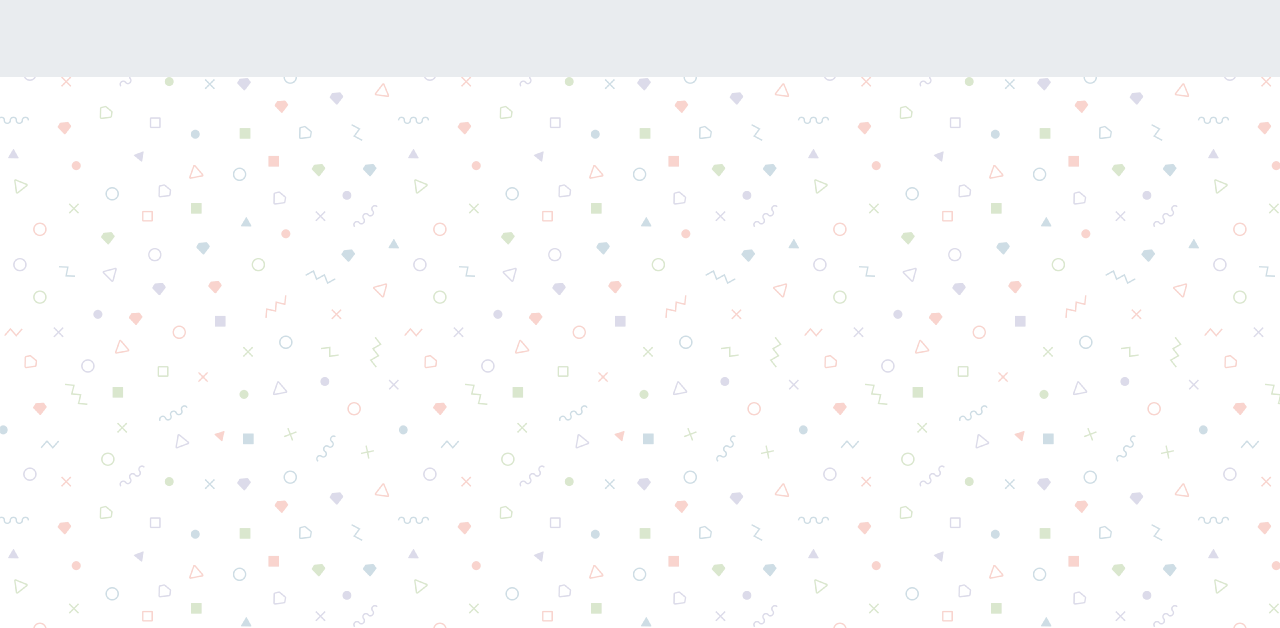
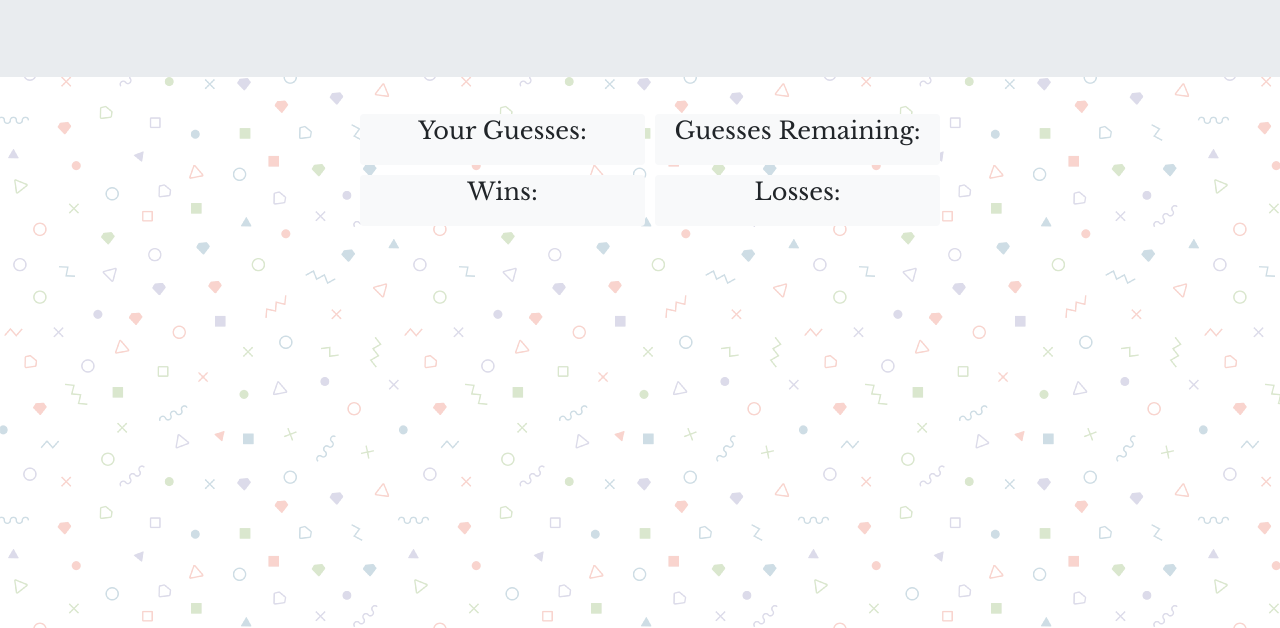
Before and after one commit to katiemoon1/Psychic-Game, a plain HTML site: page index.html in a window 1280 px wide. Shown: the part 172-800 px from the top of the page. Drawn offline with nearby package versions, Linux system fonts and the light colour scheme.

Commit message:
Completed the layout styling and font.

```diff
--- a/assets/css/style.css
+++ b/assets/css/style.css
@@ -1,7 +1,15 @@
 body {
-    background-image: url("../images/memphis-colorful.png")
+    background-image: url("../images/memphis-colorful.png");
+    font-family: 'Libre Baskerville', serif;
 }
 
 .jumbotron {
     text-align: center;
 }
+
+.guess,
+.remain,
+.win,
+.lose {
+    margin: 5px;
+}
--- a/index.html
+++ b/index.html
@@ -5,6 +5,7 @@
     <meta name="viewport" content="width=device-width, initial-scale=1.0">
     <meta http-equiv="X-UA-Compatible" content="ie=edge">
     <link rel="stylesheet" href="https://stackpath.bootstrapcdn.com/bootstrap/4.1.3/css/bootstrap.min.css" integrity="sha384-MCw98/SFnGE8fJT3GXwEOngsV7Zt27NXFoaoApmYm81iuXoPkFOJwJ8ERdknLPMO" crossorigin="anonymous">
+    <link href="https://fonts.googleapis.com/css?family=Libre+Baskerville" rel="stylesheet">
     <link rel='stylesheet' type="text/css" href="assets/css/style.css">
     <title>Psychic Guessing Game!</title>
 </head>
@@ -17,6 +18,31 @@
     </div>
 </div>
 
+<div class="container">
+    <div class="row">
+        <div class="col-md-3"></div>
+        <div class="col-md-3 badge badge-light rounded guess">
+            <h4>Your Guesses:</h4>
+            <p id="player-guess"></p>
+        </div>
+        <div class="col-md-3 badge badge-light rounded remain">
+            <h4>Guesses Remaining:</h4>
+            <p id="remaining"></p>
+        </div>
+    </div>
+    <div class="row">
+        <div class='col-md-3'></div>
+        <div class="col-md-3 badge badge-light rounded win">
+            <h4>Wins:</h4>
+            <p id="wins"></p>
+        </div>
+        <div class="col-md-3 badge badge-light rounded lose">
+            <h4>Losses:</h4>
+            <p id="losses"></p>
+        </div>
+    </div>
+</div>
+
 
 <script type="text/javascript" src="assets/javascript/game.js"></script>
 </body>
```
